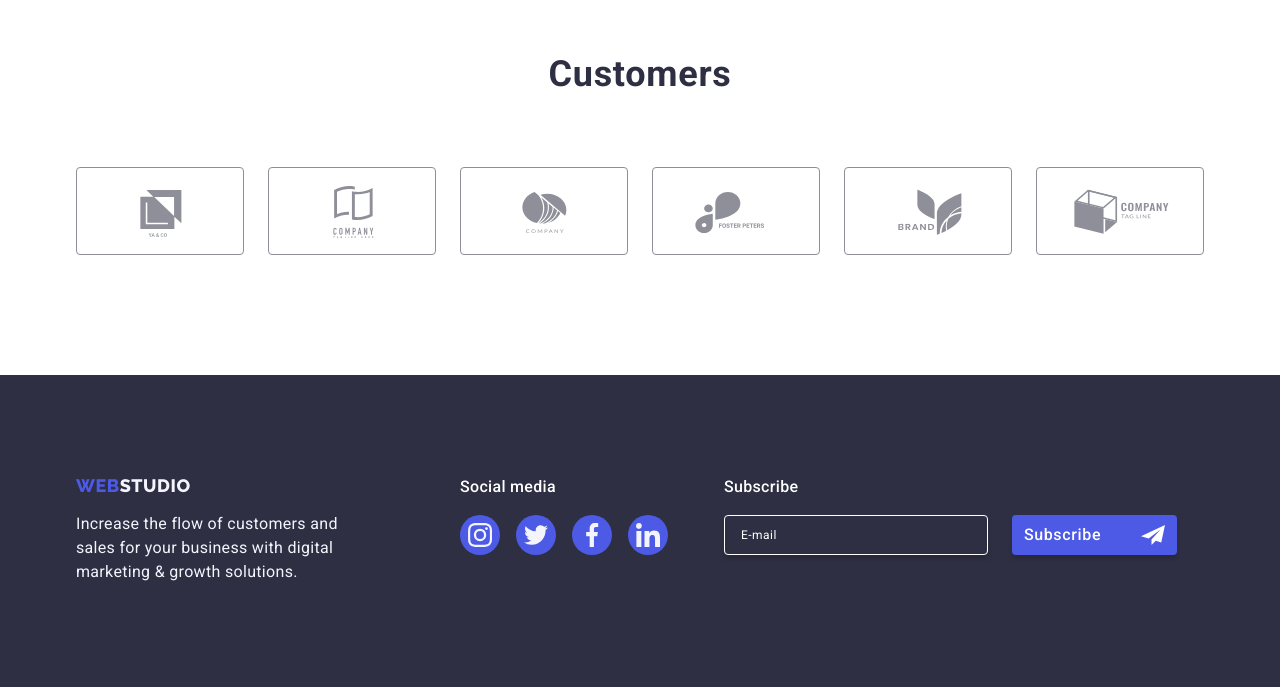
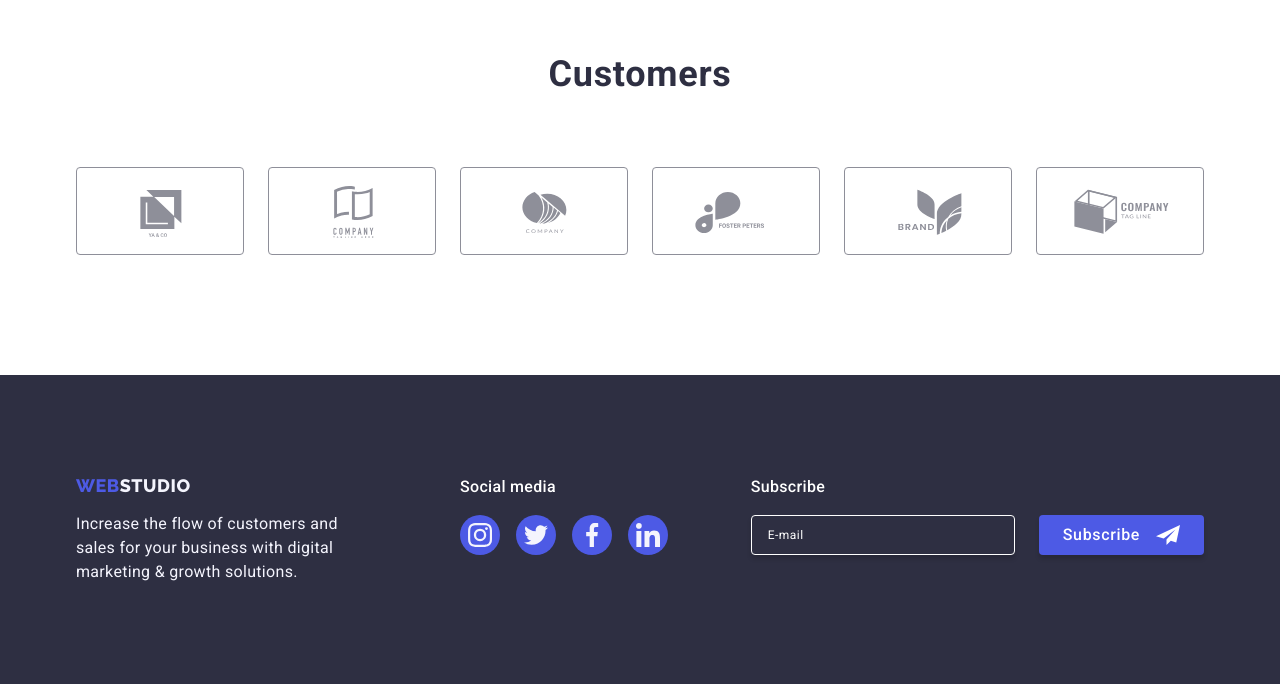
Before and after one commit to YuliiaSylvestr/goit-markup-hw-05, a plain HTML site: page index.html in a window 1280 px wide. Shown: the part 2538-3225 px from the top of the page. Drawn offline with nearby package versions, Linux system fonts and the light colour scheme.

Commit message:
fix five

```diff
--- a/css/styles.css
+++ b/css/styles.css
@@ -450,8 +450,6 @@ input {
 }
 
 .footer-container {
-    height: 112px;
-    width: 100%;
     display: flex;
     justify-content: start;
     align-items: baseline;
@@ -490,13 +488,16 @@ input {
     font-weight: 500;
     line-height: 1.5;
     letter-spacing: 0.02em;
-    width: 264px;
     margin-bottom: 16px;
 }
 
 .footer-icon-cont:hover,
 .footer-icon-cont:focus {
     background-color: var(--success-color);
+}
+
+.footer-form-cont {
+    margin-left: auto;
 }
 
 .subscribe-form {
@@ -543,10 +544,10 @@ input {
     display: flex;
     justify-content: center;
     align-items: center;
-    gap: 24px;
+    gap: 16px;
     min-width: 165px;
     height: 40px;
-    padding: 8px;
+    padding: 8px 24px;
     font-size: 16px;
     font-weight: 500;
     line-height: 1.5;
@@ -562,7 +563,6 @@ input {
 
 .icon-subscribe {
     fill: var(--white-background-color);
-    margin-left: 16px;
 }
 
 .subscribe-form-submit-btn:hover,
@@ -619,7 +619,6 @@ input {
     transition: background-color 250ms cubic-bezier(0.4, 0, 0.2, 1), border 250ms cubic-bezier(0.4, 0, 0.2, 1);
 }
 
-.button-modal-close:hover,
 .button-modal-close:focus {
     border: none;
     background-color: var(--pressed-state-color);
@@ -641,7 +640,6 @@ input {
     transition: fill 250ms cubic-bezier(0.4, 0, 0.2, 1);
 }
 
-.button-modal-close:hover .icon-close-modal,
 .button-modal-close:focus .icon-close-modal {
     fill: var(--white-background-color);
 }
@@ -702,12 +700,11 @@ input {
     transition: border-color 250ms cubic-bezier(0.4, 0, 0.2, 1);
 }
 
-.contact-form-input:hover,
+
 .contact-form-input:focus {
     border: 1px solid var(--primary-brand-color);
 }
 
-.contact-form-input:hover+.contact-form-icon,
 .contact-form-input:focus+.contact-form-icon {
     fill: var(--primary-brand-color);
 }
```
